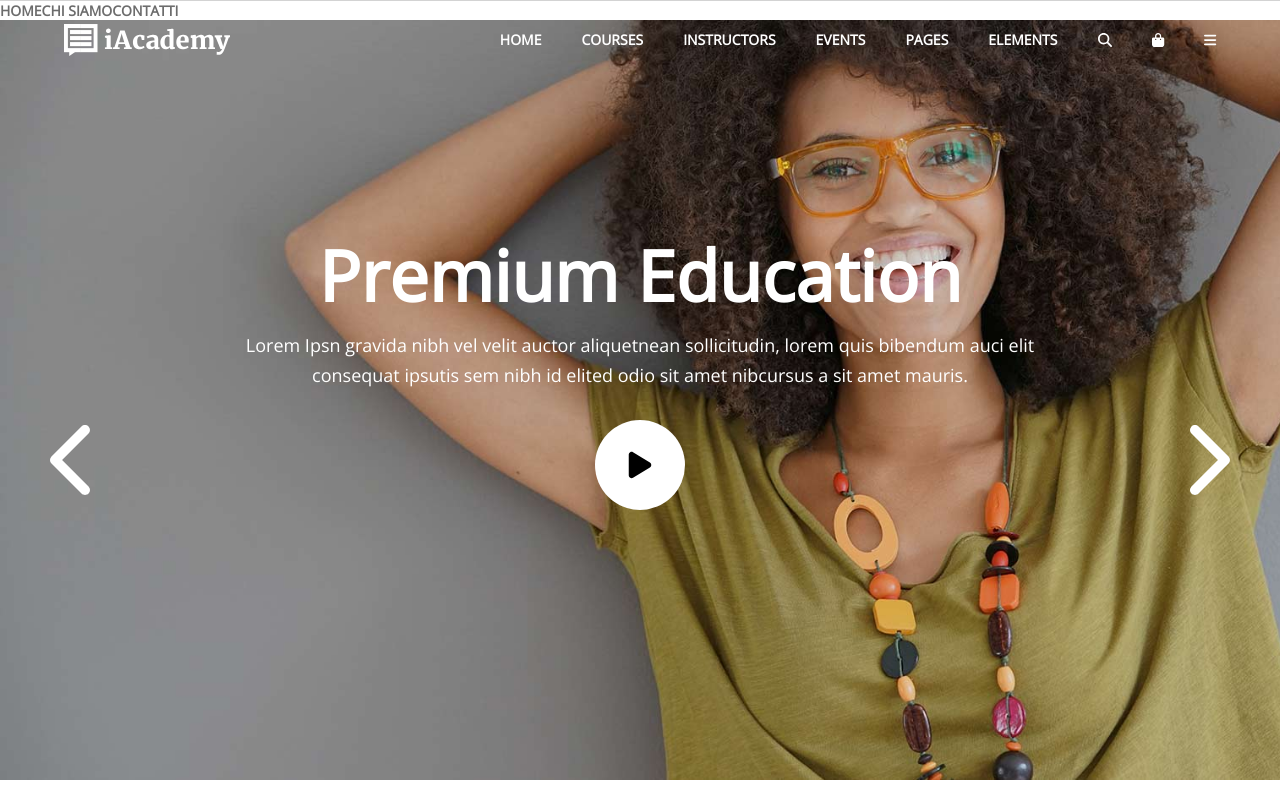
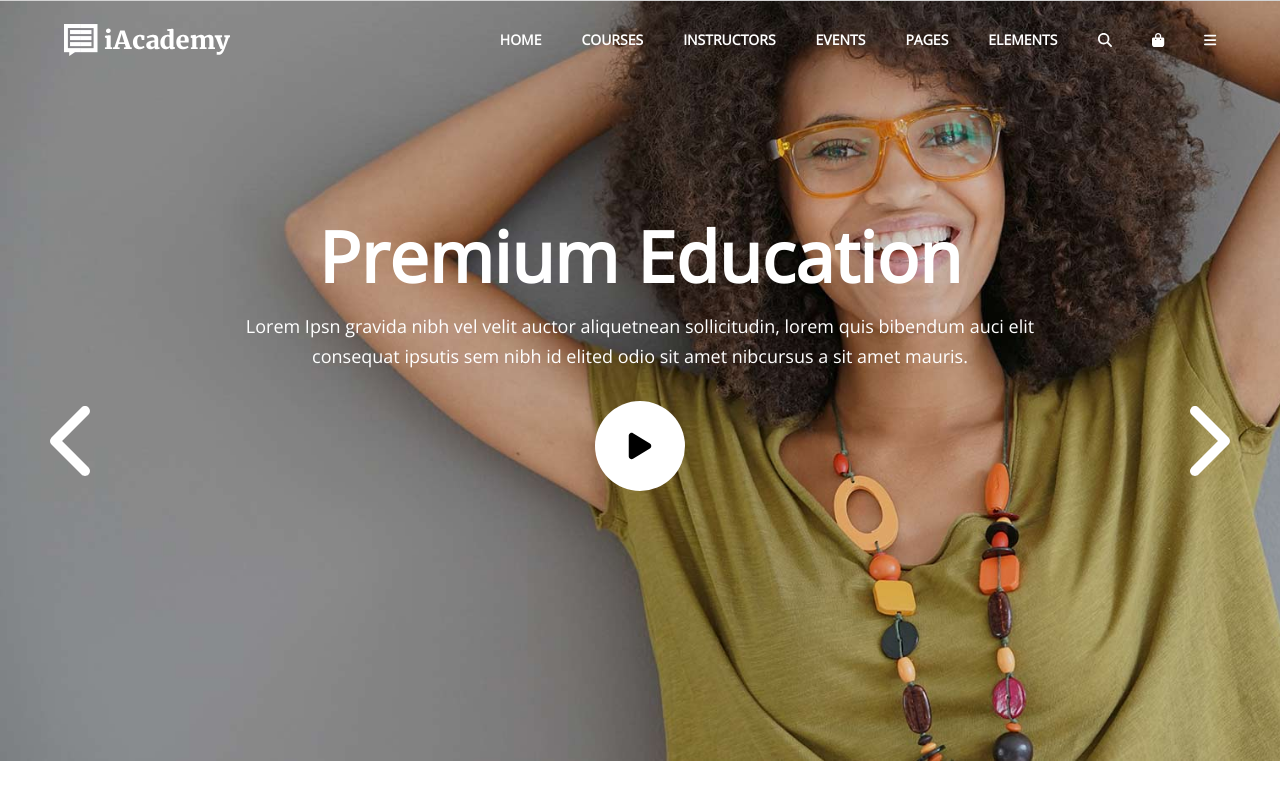
Before and after one commit to marcoceccarelli98/proj-html-vuejs, a Vue app: page / in a window 1280 px wide. Shown: the top 800 px of the page. Built offline with nearby package versions, Linux system fonts and the light colour scheme.

Commit message:
[UPD] link header (home, about, contacts)

```diff
--- a/src/components/PageHeader.vue
+++ b/src/components/PageHeader.vue
@@ -65,7 +65,16 @@ export default {
 								<div v-if="item.subItems && currentItem === index" class="header-lists displaylist">
 									<ul>
 										<li class="subitem" v-for="subItem in item.subItems" :key="subItem.name">
-											{{ subItem.name }}
+											<span v-if="subItem.name == 'Home 10'">
+												<router-link :to="{ name: 'home' }">{{ subItem.name }}</router-link>
+											</span>
+											<span v-else-if="subItem.name == 'About'">
+												<router-link :to="{ name: 'about' }">{{ subItem.name }}</router-link>
+											</span>
+											<span v-else-if="subItem.name == 'Contact'">
+												<router-link :to="{ name: 'contact' }">{{ subItem.name }}</router-link>
+											</span>
+											<span v-else> {{ subItem.name }}</span>
 										</li>
 									</ul>
 								</div>
@@ -78,19 +87,6 @@ export default {
 				</div>
 			</div>
 		</div>
-		<nav>
-			<ul>
-				<li>
-					<router-link :to="{ name: 'home' }">Home</router-link>
-				</li>
-				<li>
-					<router-link :to="{ name: 'about' }">Chi siamo</router-link>
-				</li>
-				<li>
-					<router-link :to="{ name: 'contact' }">Contatti</router-link>
-				</li>
-			</ul>
-		</nav>
 	</header>
 </template>
 
@@ -147,7 +143,7 @@ span {
 
 .register,
 .login {
-	border-right: 1px solid lightgrey
+	border-right: 1px solid lightgrey;
 }
 
 hr {
@@ -183,9 +179,8 @@ hr {
 .header-lists {
 	display: none;
 	background-color: white;
-	color: rgb(108, 108, 108);
 	position: absolute;
-	top: 70px;
+	top: 100%;
 	left: 0;
 	z-index: 3;
 }
@@ -207,5 +202,11 @@ hr {
 	padding: 15px;
 	text-transform: none;
 	min-width: 200px;
+	text-decoration: none;
+}
+
+.header-lists ul .subitem:hover {
+	background-color: rgba(0, 0, 0, 0.1);
+	color: $primary-color;
 }
 </style>
```
